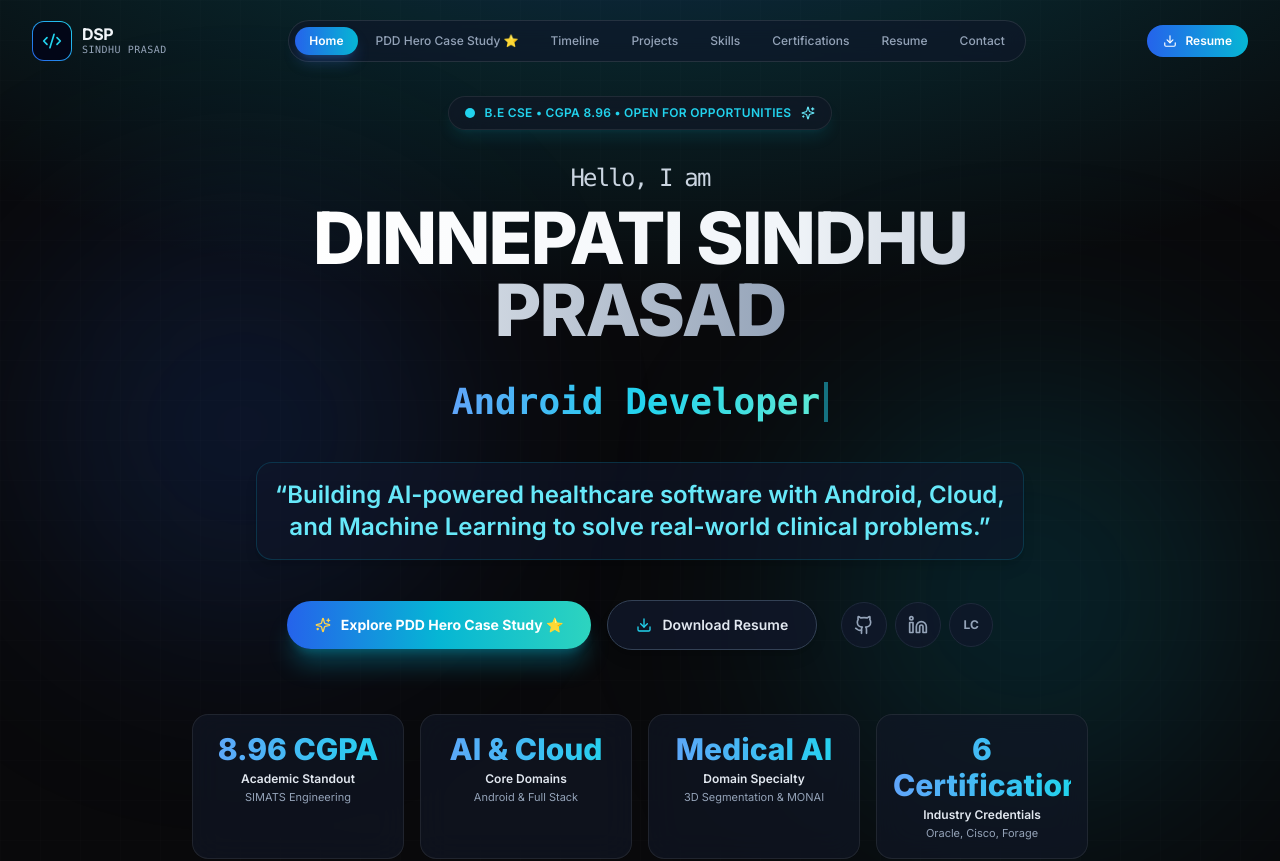
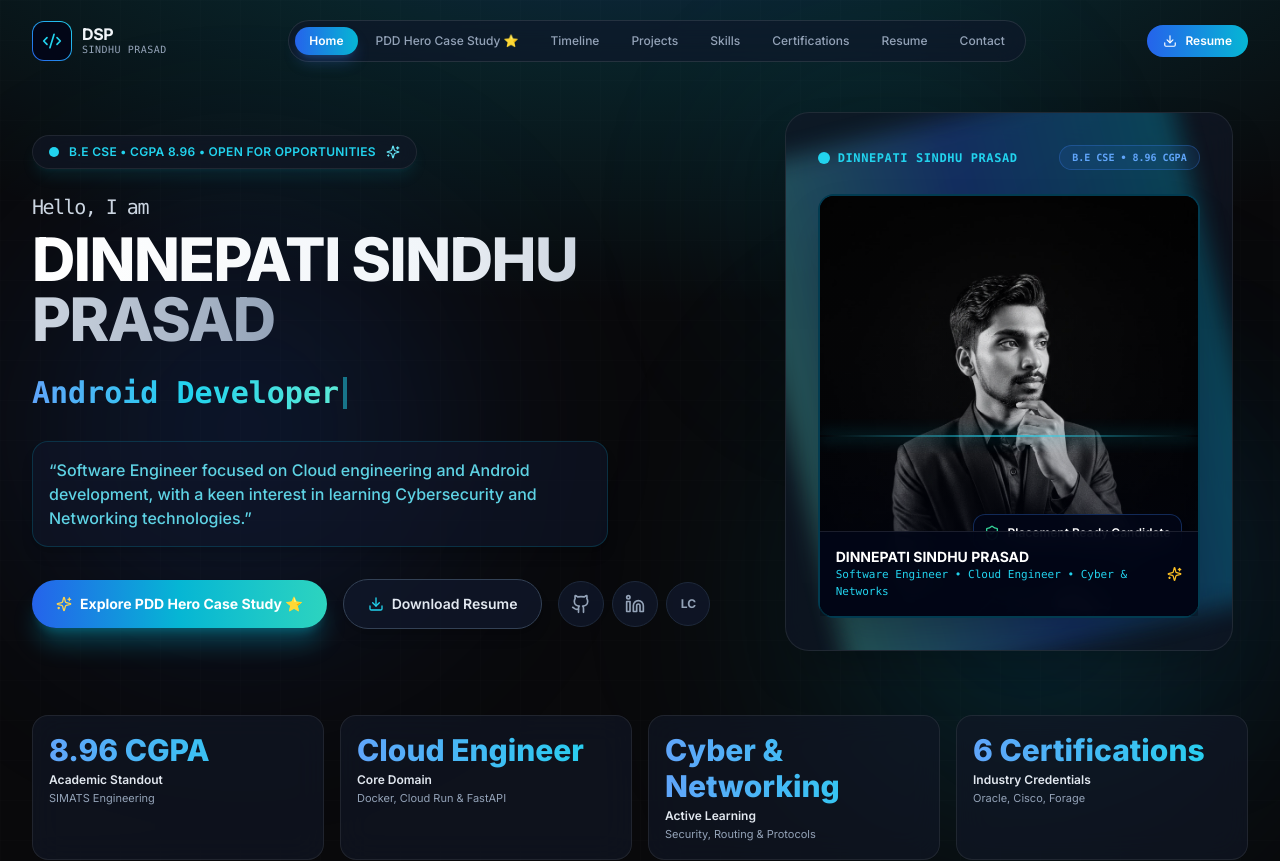
Before and after one commit to dinnepatiprasad56-design/portfolio, a Next.js app: page / in a window 1280 px wide. Shown: the top 861 px of the page. Built offline with nearby package versions, Linux system fonts and the light colour scheme.

Commit message:
feat: add 3D profile motion card to Hero section, update roles to Cloud Engineer, and add cyber & networking interest

```diff
--- a/src/components/Footer.tsx
+++ b/src/components/Footer.tsx
@@ -24,7 +24,7 @@ export const Footer: React.FC = () => {
             <div>
               <span className="font-bold text-sm text-slate-100">{PORTFOLIO_DATA.personal.name}</span>
               <p className="text-[11px] text-slate-400 font-mono">
-                Software Engineer • AI & Cloud Specialist
+                Software Engineer • Cloud Engineer • Cyber & Networks
               </p>
             </div>
           </div>
--- a/src/components/HeroSection.tsx
+++ b/src/components/HeroSection.tsx
@@ -15,6 +15,7 @@ import {
   Code,
 } from "lucide-react";
 import { PORTFOLIO_DATA } from "@/data/portfolioData";
+import { ProfileMotionCard } from "./ui/ProfileMotionCard";
 
 export const HeroSection: React.FC = () => {
   const roles = PORTFOLIO_DATA.personal.roles;
@@ -24,7 +25,7 @@ export const HeroSection: React.FC = () => {
 
   useEffect(() => {
     const currentRole = roles[currentRoleIndex];
-    const typingSpeed = isDeleting ? 40 : 80;
+    const typingSpeed = isDeleting ? 35 : 70;
 
     const timer = setTimeout(() => {
       if (!isDeleting) {
@@ -50,7 +51,7 @@ export const HeroSection: React.FC = () => {
   };
 
   return (
-    <section id="home" className="relative min-h-screen flex items-center justify-center pt-24 pb-16 overflow-hidden">
+    <section id="home" className="relative min-h-screen flex items-center justify-center pt-28 pb-16 overflow-hidden">
       {/* Background Animated Gradient Mesh */}
       <div className="absolute inset-0 bg-hero-glow pointer-events-none" />
 
@@ -78,14 +79,18 @@ export const HeroSection: React.FC = () => {
       <div className="absolute inset-0 bg-grid-pattern opacity-30 pointer-events-none" />
 
       <div className="relative max-w-7xl mx-auto px-4 sm:px-6 lg:px-8 z-10 w-full">
-        <div className="flex flex-col items-center text-center">
+        {/* Main 2-Column Hero Grid on Desktop, Stacked on Mobile */}
+        <div className="grid grid-cols-1 lg:grid-cols-12 gap-10 lg:gap-12 items-center">
+
+          {/* Left Column (7 cols): Intro, Name, Typewriter Roles, Subtitle, Action Buttons */}
+          <div className="lg:col-span-7 flex flex-col items-center lg:items-start text-center lg:text-left">
 
             {/* Status Badge */}
             <motion.div
               initial={{ opacity: 0, y: 20 }}
               animate={{ opacity: 1, y: 0 }}
               transition={{ duration: 0.5 }}
-            className="inline-flex items-center gap-2.5 px-4 py-2 rounded-full glass-panel border border-cyan-500/30 text-cyan-400 mb-8 shadow-lg shadow-cyan-500/10"
+              className="inline-flex items-center gap-2.5 px-4 py-2 rounded-full glass-panel border border-cyan-500/30 text-cyan-400 mb-6 shadow-lg shadow-cyan-500/10"
             >
               <span className="relative flex h-2.5 w-2.5">
                 <span className="animate-ping absolute inline-flex h-full w-full rounded-full bg-cyan-400 opacity-75"></span>
@@ -102,9 +107,9 @@ export const HeroSection: React.FC = () => {
               initial={{ opacity: 0, y: 20 }}
               animate={{ opacity: 1, y: 0 }}
               transition={{ duration: 0.6, delay: 0.1 }}
-            className="text-4xl sm:text-6xl md:text-7xl font-extrabold tracking-tight text-white max-w-4xl"
+              className="text-4xl sm:text-5xl md:text-6xl font-extrabold tracking-tight text-white leading-tight"
             >
-            <span className="block text-slate-300 text-lg sm:text-2xl font-mono font-medium mb-2 text-cyan-400">
+              <span className="block text-slate-300 text-base sm:text-xl font-mono font-medium mb-2 text-cyan-400">
                 Hello, I am
               </span>
               <span className="bg-gradient-to-r from-white via-slate-100 to-slate-400 bg-clip-text text-transparent">
@@ -117,11 +122,11 @@ export const HeroSection: React.FC = () => {
               initial={{ opacity: 0, y: 20 }}
               animate={{ opacity: 1, y: 0 }}
               transition={{ duration: 0.6, delay: 0.2 }}
-            className="h-16 sm:h-20 flex items-center justify-center mt-4"
+              className="h-14 sm:h-16 flex items-center mt-3"
             >
-            <div className="text-2xl sm:text-4xl font-bold text-transparent bg-clip-text bg-gradient-to-r from-blue-400 via-cyan-400 to-teal-300 flex items-center font-mono">
+              <div className="text-xl sm:text-2xl md:text-3xl font-bold text-transparent bg-clip-text bg-gradient-to-r from-blue-400 via-cyan-400 to-teal-300 flex items-center font-mono">
                 <span>{displayedText}</span>
-              <span className="w-1 h-8 sm:h-10 bg-cyan-400 ml-1 animate-pulse" />
+                <span className="w-1 h-6 sm:h-8 bg-cyan-400 ml-1 animate-pulse" />
               </div>
             </motion.div>
 
@@ -130,7 +135,7 @@ export const HeroSection: React.FC = () => {
               initial={{ opacity: 0, y: 20 }}
               animate={{ opacity: 1, y: 0 }}
               transition={{ duration: 0.6, delay: 0.3 }}
-            className="mt-5 text-lg sm:text-2xl text-cyan-300 font-semibold max-w-3xl leading-relaxed bg-slate-900/60 p-4 rounded-2xl border border-cyan-500/20 shadow-lg"
+              className="mt-4 text-sm sm:text-base text-cyan-300/90 font-medium leading-relaxed bg-slate-900/60 p-4 rounded-2xl border border-cyan-500/20 shadow-lg max-w-xl"
             >
               &ldquo;{PORTFOLIO_DATA.personal.subtitle}&rdquo;
             </motion.p>
@@ -140,11 +145,11 @@ export const HeroSection: React.FC = () => {
               initial={{ opacity: 0, y: 20 }}
               animate={{ opacity: 1, y: 0 }}
               transition={{ duration: 0.6, delay: 0.4 }}
-            className="mt-10 flex flex-wrap items-center justify-center gap-4"
+              className="mt-8 flex flex-wrap items-center justify-center lg:justify-start gap-4"
             >
               <button
                 onClick={() => scrollTo("pdd-hero-case-study")}
-              className="px-7 py-3.5 rounded-full bg-gradient-to-r from-blue-600 via-cyan-500 to-teal-400 text-white font-bold text-sm shadow-xl shadow-cyan-500/30 hover:shadow-cyan-500/50 hover:scale-105 active:scale-95 transition-all duration-300 flex items-center gap-2.5"
+                className="px-6 py-3.5 rounded-full bg-gradient-to-r from-blue-600 via-cyan-500 to-teal-400 text-white font-bold text-sm shadow-xl shadow-cyan-500/30 hover:shadow-cyan-500/50 hover:scale-105 active:scale-95 transition-all duration-300 flex items-center gap-2"
               >
                 <Sparkles className="w-4 h-4 text-amber-300" />
                 <span>Explore PDD Hero Case Study ⭐</span>
@@ -156,13 +161,13 @@ export const HeroSection: React.FC = () => {
                   e.preventDefault();
                   scrollTo("resume");
                 }}
-              className="px-7 py-3.5 rounded-full bg-slate-900/80 hover:bg-slate-800 text-slate-200 hover:text-white font-semibold text-sm border border-slate-700 hover:border-cyan-500/50 shadow-lg hover:scale-105 active:scale-95 transition-all duration-300 flex items-center gap-2.5"
+                className="px-6 py-3.5 rounded-full bg-slate-900/80 hover:bg-slate-800 text-slate-200 hover:text-white font-semibold text-sm border border-slate-700 hover:border-cyan-500/50 shadow-lg hover:scale-105 active:scale-95 transition-all duration-300 flex items-center gap-2"
               >
                 <Download className="w-4 h-4 text-cyan-400" />
                 <span>Download Resume</span>
               </a>
 
-            <div className="flex items-center gap-2 ml-2">
+              <div className="flex items-center gap-2">
                 <a
                   href={PORTFOLIO_DATA.personal.socialLinks.github}
                   target="_blank"
@@ -192,13 +197,26 @@ export const HeroSection: React.FC = () => {
                 </a>
               </div>
             </motion.div>
+          </div>
 
-          {/* Quick Metrics Bar */}
+          {/* Right Column (5 cols): Profile Motion Card */}
+          <motion.div
+            initial={{ opacity: 0, scale: 0.9, y: 20 }}
+            animate={{ opacity: 1, scale: 1, y: 0 }}
+            transition={{ duration: 0.7, delay: 0.3 }}
+            className="lg:col-span-5 flex justify-center w-full"
+          >
+            <ProfileMotionCard showContactButtons={false} className="w-full max-w-sm sm:max-w-md" />
+          </motion.div>
+
+        </div>
+
+        {/* Quick Metrics Bar across full width */}
         <motion.div
           initial={{ opacity: 0, y: 30 }}
           animate={{ opacity: 1, y: 0 }}
           transition={{ duration: 0.7, delay: 0.5 }}
-            className="mt-16 grid grid-cols-2 sm:grid-cols-4 gap-4 w-full max-w-4xl"
+          className="mt-16 grid grid-cols-2 sm:grid-cols-4 gap-4 w-full"
         >
           {PORTFOLIO_DATA.personal.quickStats.map((stat, index) => (
             <div
@@ -218,8 +236,8 @@ export const HeroSection: React.FC = () => {
         <motion.div
           animate={{ y: [0, 8, 0] }}
           transition={{ duration: 2, repeat: Infinity }}
-            className="mt-14 cursor-pointer"
-            onClick={() => scrollTo("about")}
+          className="mt-14 flex justify-center cursor-pointer"
+          onClick={() => scrollTo("pdd-hero-case-study")}
         >
           <div className="p-2 rounded-full border border-slate-800 text-slate-400 hover:text-cyan-400 hover:border-cyan-500/50 transition-colors">
             <ArrowDown className="w-5 h-5" />
@@ -227,7 +245,6 @@ export const HeroSection: React.FC = () => {
         </motion.div>
 
       </div>
-      </div>
     </section>
   );
 };
--- a/src/components/ui/ProfileMotionCard.tsx
+++ b/src/components/ui/ProfileMotionCard.tsx
@@ -113,7 +113,7 @@ export const ProfileMotionCard: React.FC<ProfileMotionCardProps> = ({
           <div className="relative w-full h-[360px] sm:h-[420px] overflow-hidden bg-slate-950">
             <Image
               src={profilePhoto}
-              alt="Dinnepati Sindhu Prasad - Software Engineer & AI Specialist"
+              alt="Dinnepati Sindhu Prasad - Software Engineer & Cloud Engineer"
               fill
               quality={95}
               priority
@@ -155,7 +155,7 @@ export const ProfileMotionCard: React.FC<ProfileMotionCardProps> = ({
                 DINNEPATI SINDHU PRASAD
               </h4>
               <p className="text-[11px] text-cyan-400 font-mono mt-0.5">
-                Software Engineer • Android & Cloud Specialist
+                Software Engineer • Cloud Engineer • Cyber & Networks
               </p>
             </div>
             <Sparkles className="w-4 h-4 text-amber-400" />
--- a/src/data/portfolioData.ts
+++ b/src/data/portfolioData.ts
@@ -93,15 +93,15 @@ export const PORTFOLIO_DATA = {
     name: "DINNEPATI SINDHU PRASAD",
     firstName: "Sindhu Prasad",
     lastName: "Dinnepati",
-    title: "Software Engineer | AI & Cloud Specialist",
+    title: "Software Engineer | Cloud Engineer",
     roles: [
       "Software Engineer",
       "Android Developer",
-      "AI & Cloud Engineer",
-      "Medical AI Specialist",
+      "Cloud Engineer",
+      "Interested in Cyber & Networking Technologies",
     ],
-    subtitle: "Building AI-powered healthcare software with Android, Cloud, and Machine Learning to solve real-world clinical problems.",
-    bio: "Dedicated B.E Computer Science student with an 8.96 CGPA, specializing in AI-powered healthcare applications, 3D medical vision (MONAI/PyTorch), Android development, and scalable cloud microservices (FastAPI/Cloud Run/Firebase).",
+    subtitle: "Software Engineer focused on Cloud engineering and Android development, with a keen interest in learning Cybersecurity and Networking technologies.",
+    bio: "Dedicated B.E Computer Science student with an 8.96 CGPA, specializing in Cloud Engineering (FastAPI/Cloud Run/Docker), Android development (Kotlin/Jetpack Compose), and actively expanding into Cybersecurity and Computer Networking technologies.",
     location: "Chennai, India",
     phone: "+91 7285931308",
     email: "dinnipatiprasad@gmail.com",
@@ -121,8 +121,8 @@ export const PORTFOLIO_DATA = {
     },
     quickStats: [
       { label: "Academic Standout", value: "8.96 CGPA", detail: "SIMATS Engineering" },
-      { label: "Core Domains", value: "AI & Cloud", detail: "Android & Full Stack" },
-      { label: "Domain Specialty", value: "Medical AI", detail: "3D Segmentation & MONAI" },
+      { label: "Core Domain", value: "Cloud Engineer", detail: "Docker, Cloud Run & FastAPI" },
+      { label: "Active Learning", value: "Cyber & Networking", detail: "Security, Routing & Protocols" },
       { label: "Industry Credentials", value: "6 Certifications", detail: "Oracle, Cisco, Forage" },
     ],
   },
```
Lines whose indentation alone changed are shown as unchanged.
